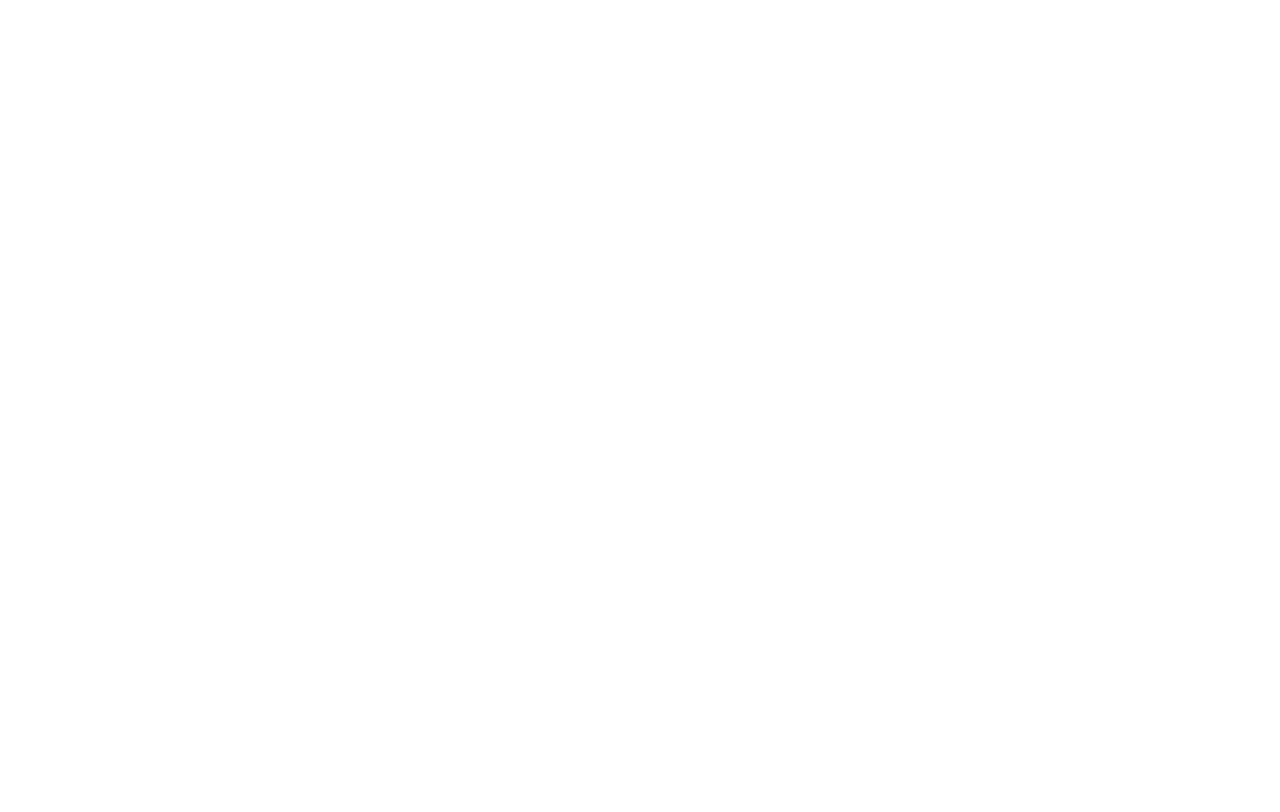
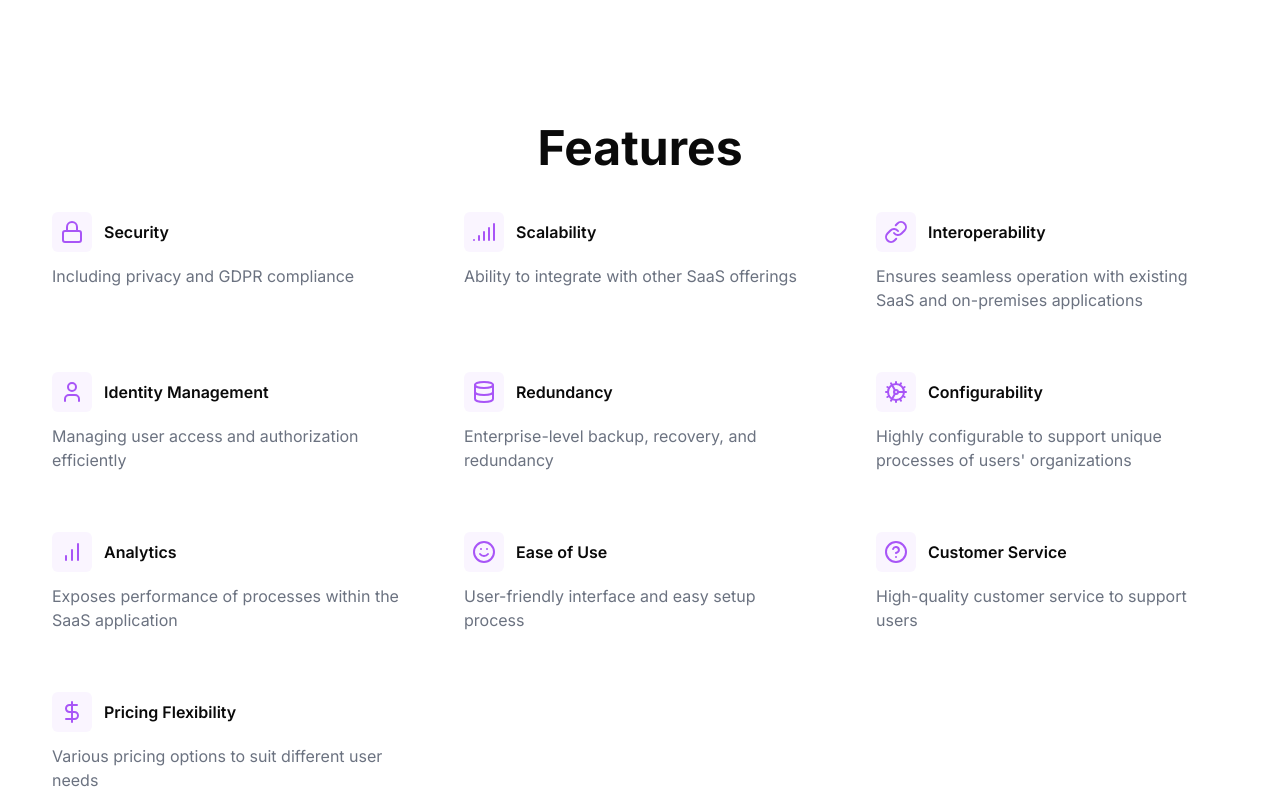
Before and after one commit to programmergeek/create-startup, a Next.js app in the folder template/base/: page / in a window 1280 px wide. Shown: the part 420-1232 px from the top of the page. Before the commit the page ends 800 px from the top, so only its background shows below. Built offline with nearby package versions, Linux system fonts and the light colour scheme.

Commit message:
feat: features

```diff
--- a/template/base/src/app/page.tsx
+++ b/template/base/src/app/page.tsx
@@ -1,11 +1,13 @@
 import { NavigationMenu } from "@/components/custom/navigation-menu";
+import { Features } from "@/sections/features";
 import { HeroBanner } from "@/sections/hero-banner";
 
 export default function Home() {
   return (
-    <main className="w-screen">
+    <main>
       <NavigationMenu />
       <HeroBanner />
+      <Features />
     </main>
   );
 }
--- /dev/null
+++ b/template/base/src/sections/features.tsx
@@ -0,0 +1,102 @@
+import React from "react";
+import { Container } from "@/components/custom/container";
+import {
+  LockIcon,
+  CogIcon,
+  LinkIcon,
+  Signal,
+  UserIcon,
+  DatabaseIcon,
+  BarChartIcon,
+  HelpCircle,
+  DollarSignIcon,
+  SmileIcon,
+} from "lucide-react";
+
+type Features = {
+  icon: React.ReactNode;
+  title: string;
+  description: string;
+};
+
+const features: Features[] = [
+  {
+    title: "Security",
+    description: "Including privacy and GDPR compliance",
+    icon: <LockIcon />,
+  },
+  {
+    title: "Scalability",
+    description: "Ability to integrate with other SaaS offerings",
+    icon: <Signal />,
+  },
+  {
+    title: "Interoperability",
+    description:
+      "Ensures seamless operation with existing SaaS and on-premises applications",
+    icon: <LinkIcon />,
+  },
+  {
+    title: "Identity Management",
+    description: "Managing user access and authorization efficiently",
+    icon: <UserIcon />,
+  },
+  {
+    title: "Redundancy",
+    description: "Enterprise-level backup, recovery, and redundancy",
+    icon: <DatabaseIcon />,
+  },
+  {
+    title: "Configurability",
+    description:
+      "Highly configurable to support unique processes of users' organizations",
+    icon: <CogIcon />,
+  },
+  {
+    title: "Analytics",
+    description: "Exposes performance of processes within the SaaS application",
+    icon: <BarChartIcon />,
+  },
+  {
+    title: "Ease of Use",
+    description: "User-friendly interface and easy setup process",
+    icon: <SmileIcon />,
+  },
+  {
+    title: "Customer Service",
+    description: "High-quality customer service to support users",
+    icon: <HelpCircle />,
+  },
+  {
+    title: "Pricing Flexibility",
+    description: "Various pricing options to suit different user needs",
+    icon: <DollarSignIcon />,
+  },
+];
+
+export const Features: React.FC = () => {
+  return (
+    <Container>
+      <p className="text-center text-5xl font-bold">Features</p>
+      <div className="mt-5 grid grid-cols-1 gap-5 md:grid-cols-2 lg:grid-cols-3">
+        {features.map((feature) => {
+          return (
+            <div key={feature.title} className="group flex flex-col gap-3 p-5">
+              <div className="flex gap-3">
+                <span className="rounded-md bg-purple-50 p-2 text-purple-500">
+                  {" "}
+                  {feature.icon}{" "}
+                </span>
+                <span className="pt-2 font-semibold transition-colors duration-300 group-hover:text-purple-500">
+                  {" "}
+                  {feature.title}{" "}
+                </span>
+              </div>
+              <p className="text-gray-500"> {feature.description} </p>
+            </div>
+          );
+        })}
+      </div>
+    </Container>
+  );
+};
```
